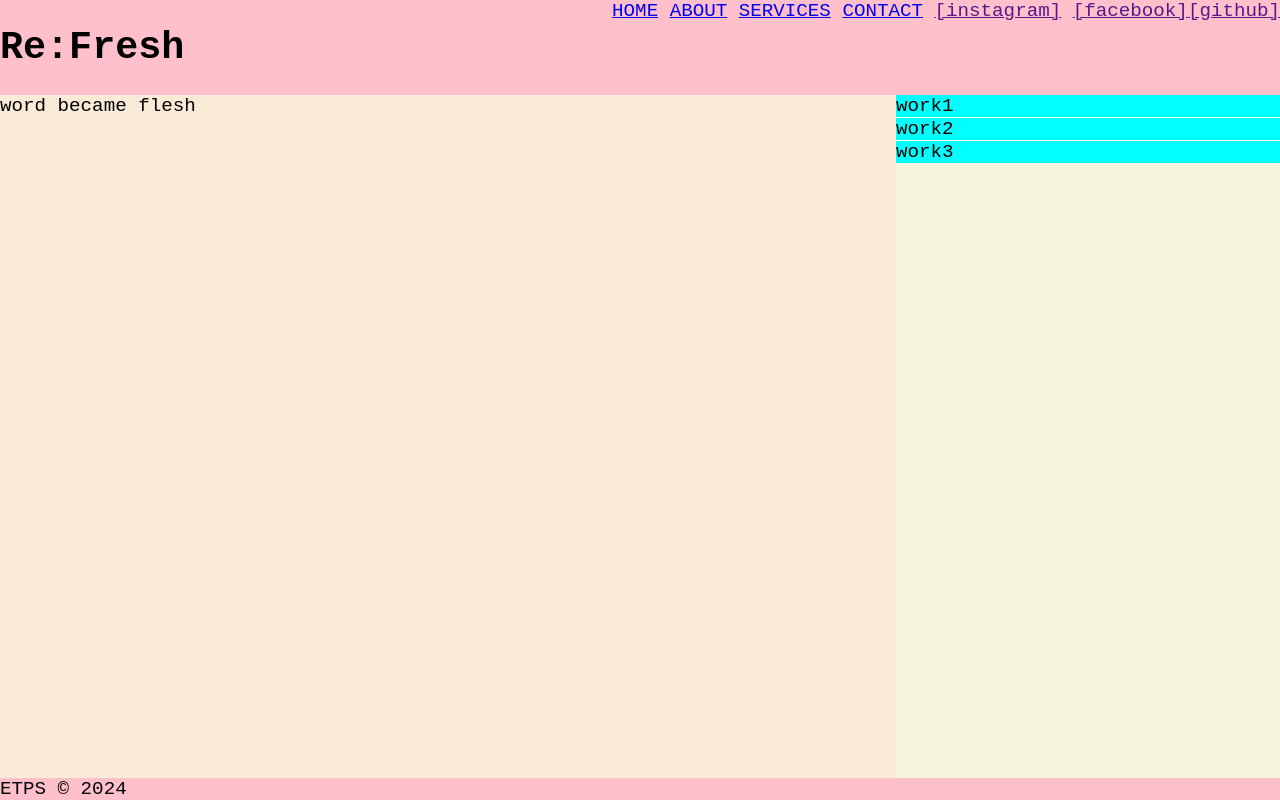
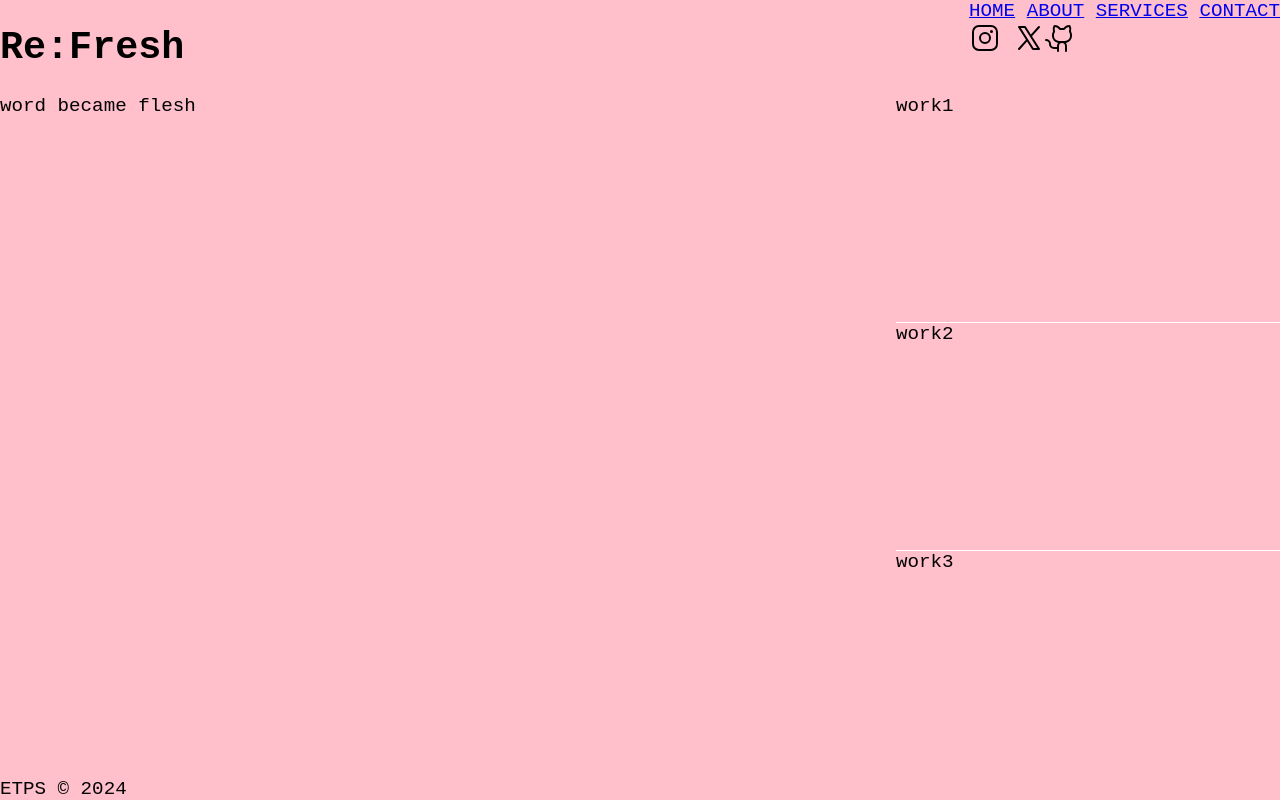
Before and after one commit to tshiamonx/git, a plain HTML site: page index.html in a window 1280 px wide. Drawn offline with Linux system fonts and the light colour scheme.

Commit message:
we moved colors afyer, forgot to commit the flex grow but i passed

```diff
--- a/index.html
+++ b/index.html
@@ -11,12 +11,19 @@
       <header>
         <h1>Re:Fresh</h1>
         <nav>
-          <a href="index.html">HOME</a>
-          <a href="about.html">ABOUT</a>
-          <a href="services.html">SERVICES</a>
-          <a href="contact.html">CONTACT</a>
-          <a href="">[instagram]</a>
-          <a href="">[facebook]</a><a href="">[github]</a>
+          <div class="main">
+            <a href="index.html">HOME</a>
+            <a href="about.html">ABOUT</a>
+            <a href="services.html">SERVICES</a>
+            <a href="contact.html">CONTACT</a>
+
+           <div class="social">
+
+
+          <a href=""> <img src="images/instagram-logo.svg" alt="logo" /></a>
+          <a href="https://twitter.com/ltdn">
+            <img src="images/x-logo.svg" alt="logo" /></a
+          ><a href=""><img src="images/github-logo.svg" alt="logo" /></a></div>
         </nav>
       </header>
       <section>
--- a/main.css
+++ b/main.css
@@ -12,20 +12,30 @@ body {
 }
 
 main header {
+  padding: 0rem;
   display: flex;
   justify-content: space-between;
 }
 main section {
-  background-color: beige;
   flex-grow: 1;
   display: grid;
   grid-template-columns: 70% 30%;
   article {
-    background-color: antiquewhite;
+    margin: 0;
   }
+
+  aside {
+    display: flex;
+    flex-direction: column;
+    border-bottom: 0.4rem solid white;
+  }
+  aside:last-child {
+    border-bottom: none;
+  }
+
   aside div {
-    background-color: aqua;
     border-bottom: 0.1rem solid white;
+
     flex-grow: 1;
   }
   aside div:last-child {
@@ -34,4 +44,5 @@ main section {
 }
 main footer {
   margin: 0;
+  padding: 0rem;
 }
```
Also changed, not shown: images/facebook-logo.svg (added), images/github-logo.svg (added), images/instagram-logo.svg (added), images/x-logo.svg (added).
